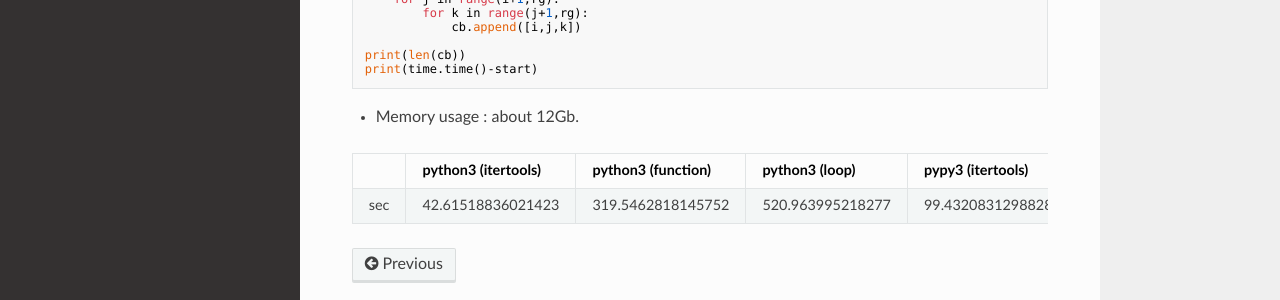
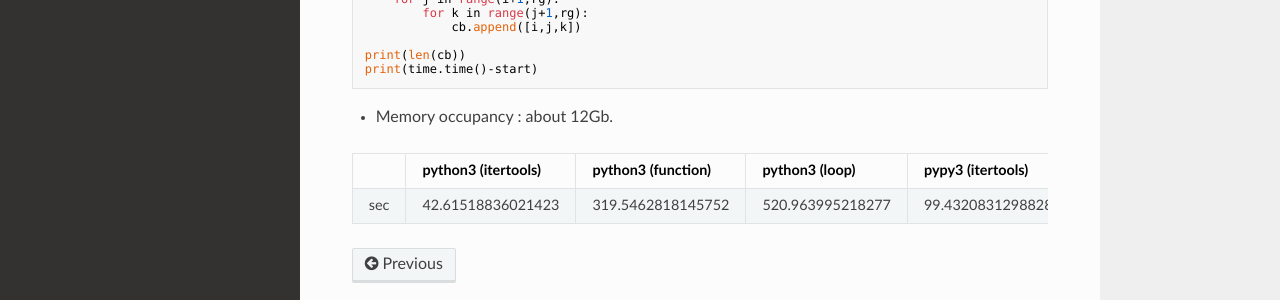
Before and after one commit to WonyoungCho/plink, an MkDocs documentation site: the page built from docs/python_combo.md, in a window 1280 px wide and 1349 px high. Shown: the part 972-1272 px from the top of the window. Built offline with MkDocs 1.6.1, drawn with Linux system fonts in a browser that asks for light colours; nearby versions of some CDN libraries; old or Windows-style settings are respelled for this version of MkDocs.

Commit message:
Update python_combo.md

````diff
--- a/docs/python_combo.md
+++ b/docs/python_combo.md
@@ -58,7 +58,7 @@
 print(time.time()-start)
 ```
 
-- Memory usage : about 12Gb.
+- Memory occupancy : about 12Gb.
 
 ||python3 (itertools)|python3 (function)|python3 (loop)|pypy3 (itertools)|pypy3 (function)|pypy3 (loop)|
 |-|-|-|-|-|-|-|
````
